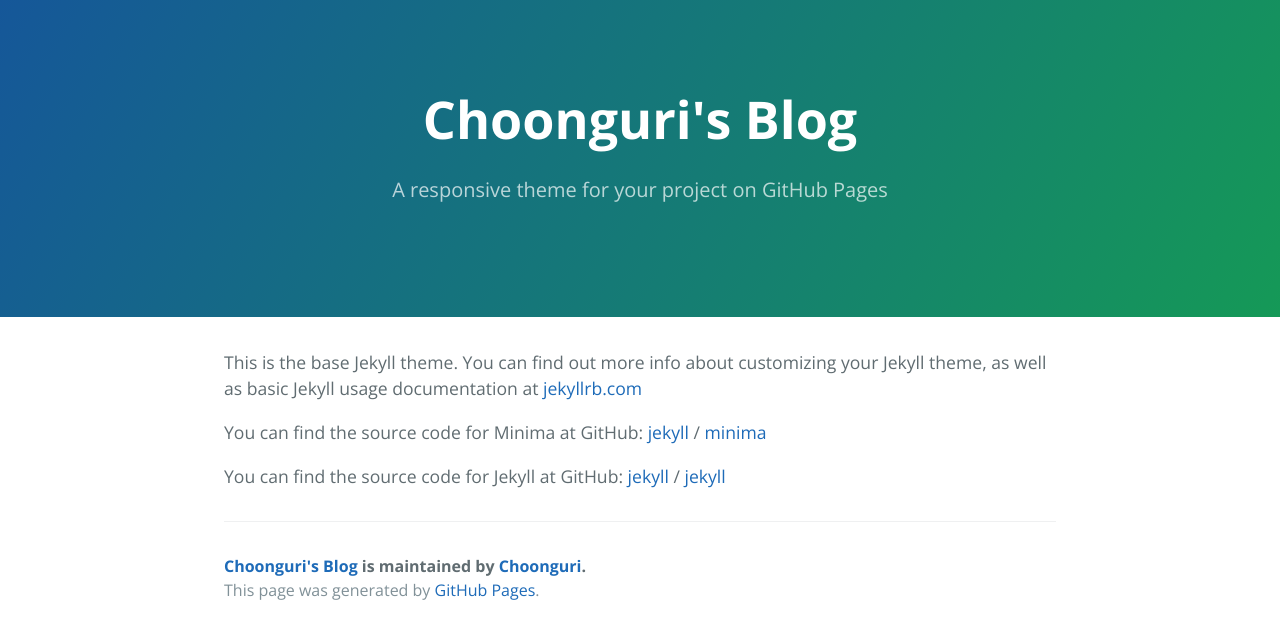
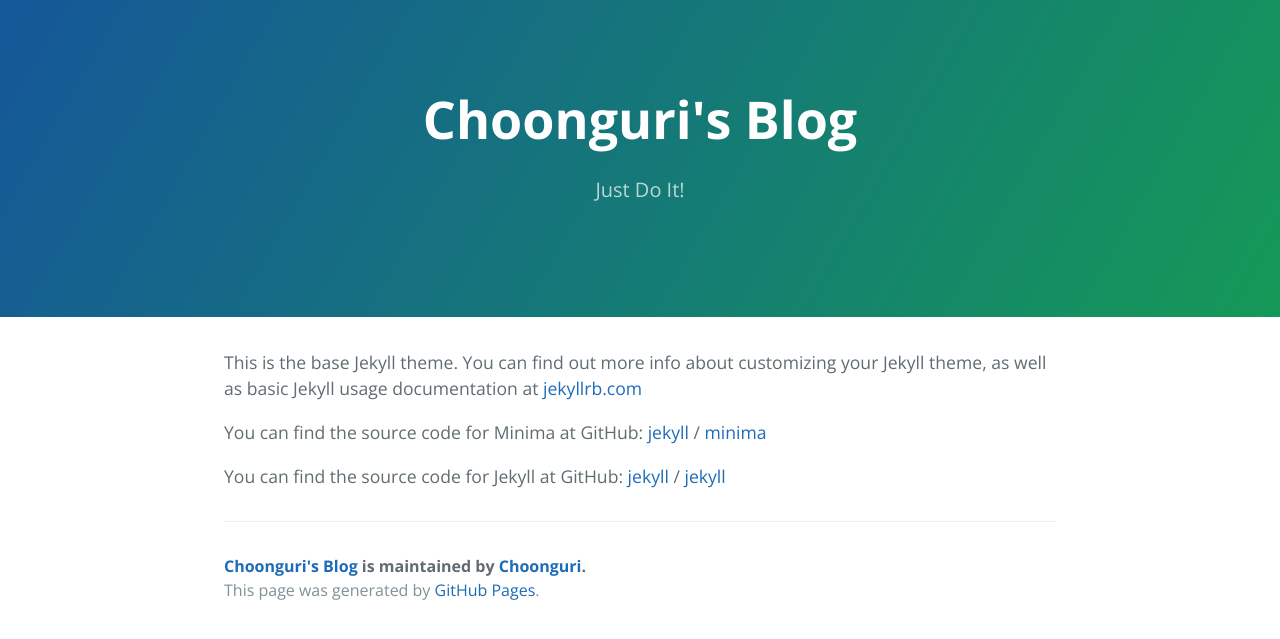
Before and after one commit to choonguri/choonguri.github.io, a Jekyll site: the page built from about.md, in a window 1280 px wide. Shown: the top 639 px of the page. Built offline with Jekyll 4.4.1, drawn with Linux system fonts in a browser that asks for light colours.

Commit message:
Update _config.yml

```diff
--- a/_config.yml
+++ b/_config.yml
@@ -1,6 +1,6 @@
 # Setup
 title:        Choonguri's Blog
-tagline:      A responsive theme for your project on GitHub Pages
+tagline:      Just Do It!
 baseurl:      ""
 paginate:     1
 
```
